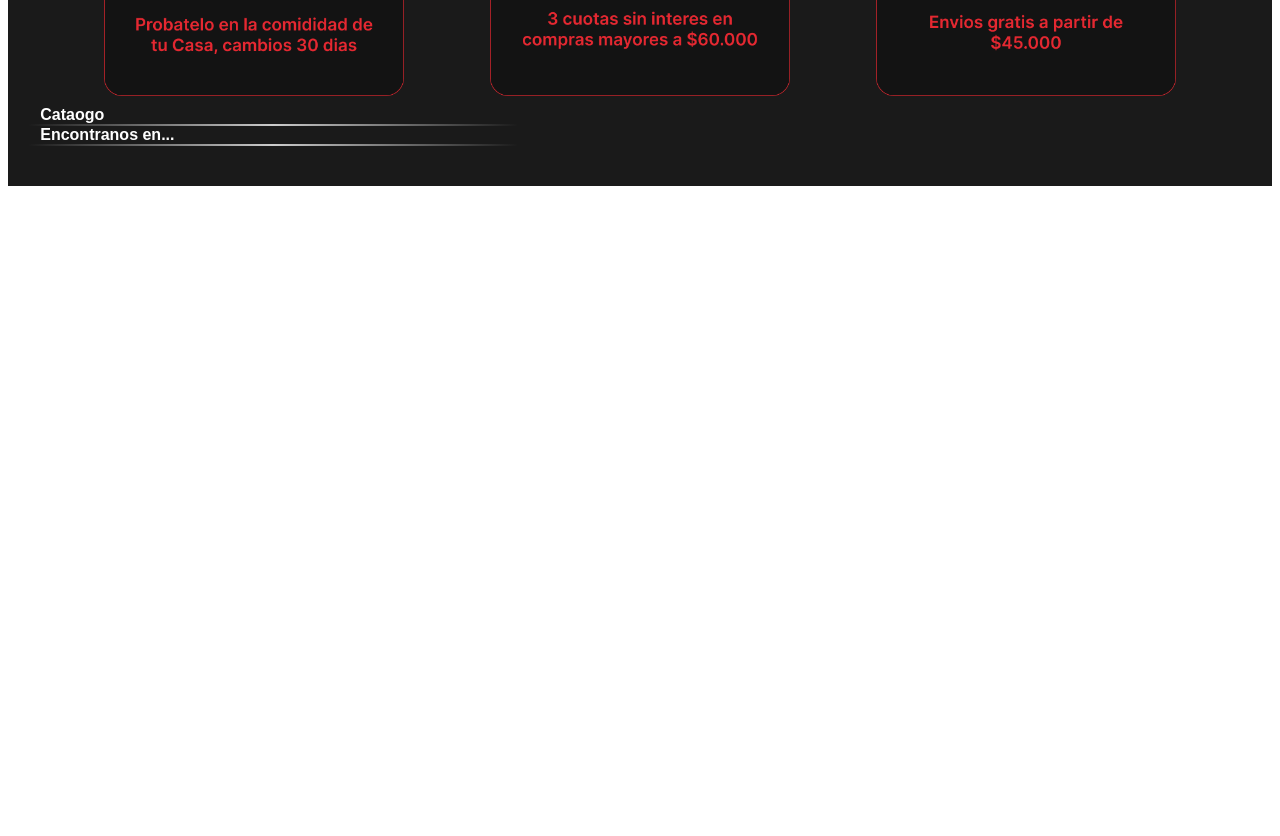
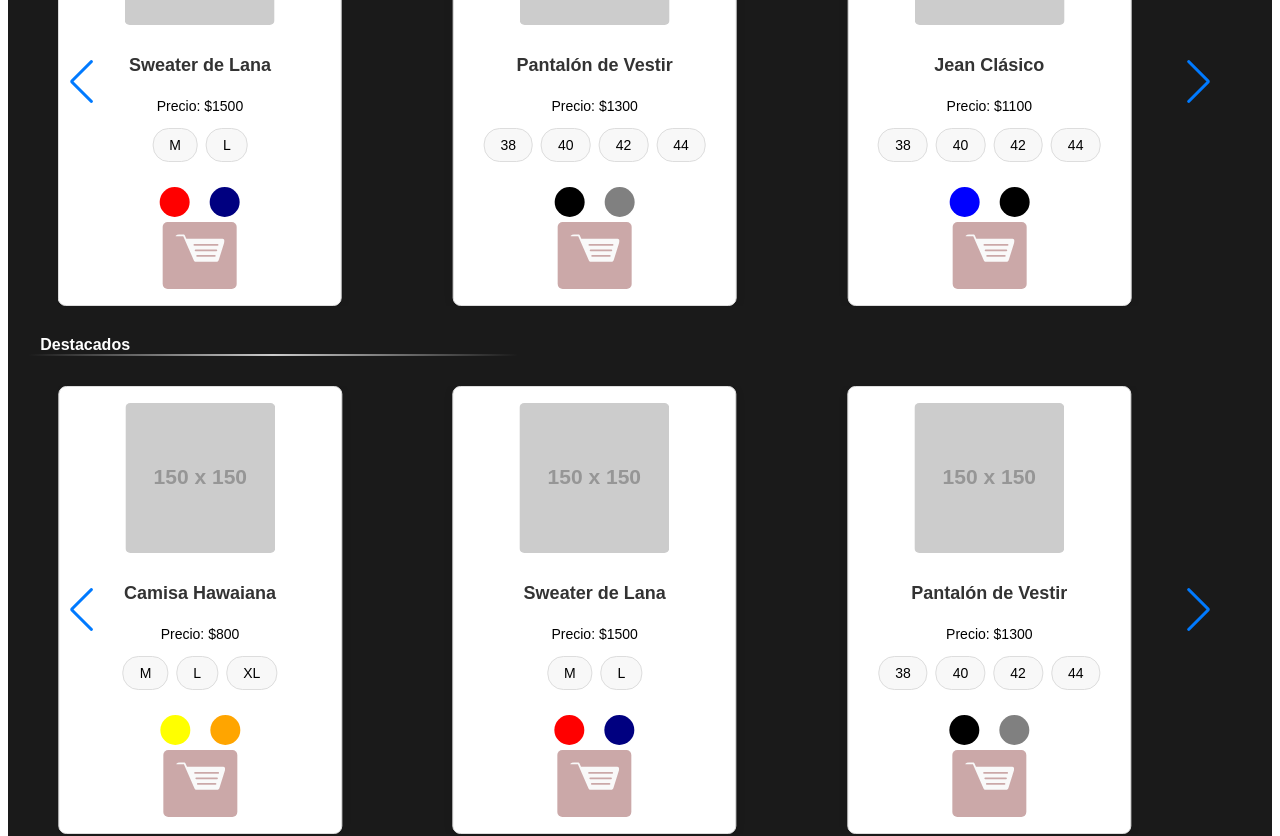
Before and after one commit to brigitteblau/mirrow-front, a React (Vite) app: page / in a window 1280 px wide. Shown: the part 800-1636 px from the top of the page. Before the commit the page ends 994 px from the top, so only its background shows below. Built offline with nearby package versions, Linux system fonts and the light colour scheme.

Commit message:
Add Swiper integration for product carousel on Home page; update product data structure to include promotional and featured flags

```diff
--- a/package.json
+++ b/package.json
@@ -14,7 +14,8 @@
     "jspdf-html2canvas": "^1.5.2",
     "react": "^18.3.1",
     "react-dom": "^18.3.1",
-    "react-router-dom": "^7.0.2"
+    "react-router-dom": "^7.0.2",
+    "swiper": "^11.2.1"
   },
   "devDependencies": {
     "@eslint/js": "^9.15.0",
--- a/src/components/pages/Home.jsx
+++ b/src/components/pages/Home.jsx
@@ -1,42 +1,56 @@
 import React, { useState, useEffect } from "react";
-// import { Link } from "react-router-dom";
-// import Map from "../layout/Map";
 import "../../css/pages/home.css";
+import ProductCard from "../products/Products";
+import { products } from "../../data/productos";
+import { Swiper, SwiperSlide } from 'swiper/react';
+import { Navigation, Pagination, Autoplay } from "swiper/modules";
+import 'swiper/css';
+import 'swiper/css/navigation';
+import 'swiper/css/pagination';
 
 const Home = () => {
   const [currentIndex, setCurrentIndex] = useState(0);
 
-  const colors = [
-   ' rgb(80, 164, 164)',
-    'rgb(101, 211, 174)',
-    'rgb(188, 235, 219)'
-  ];
+  // Colores para el carrusel
+  const colors = ["rgb(80, 164, 164)", "rgb(101, 211, 174)", "rgb(188, 235, 219)"];
+
 
   const nextSlide = () => {
     setCurrentIndex((prevIndex) => (prevIndex + 1) % colors.length);
   };
 
+  // Cambiar al slide anterior
   const prevSlide = () => {
-    setCurrentIndex(
-      (prevIndex) => (prevIndex - 1 + colors.length) % colors.length
-    );
+    setCurrentIndex((prevIndex) => (prevIndex - 1 + colors.length) % colors.length);
   };
 
+  // Cambiar slide automáticamente
   useEffect(() => {
     const interval = setInterval(nextSlide, 3000);
     return () => clearInterval(interval);
   }, []);
 
+  // Convierte los productos a un arreglo plano
+  const allProducts = Object.values(products).flat();
+  const destacados = allProducts.filter((product) => product.destacado);
+  const ofertas = allProducts.filter((product) => product.promocion);
+
   return (
     <div className="home-container">
       <div className="something-div">
         <div className="something">
-          <div className="carousel" style={{ transform: `translateX(-${currentIndex * 100}%)` }}>
+          <div
+            className="carousel"
+            style={{ transform: `translateX(-${currentIndex * 100}%)` }}
+          >
             {colors.map((color, index) => (
-             <div className="carousel-item" key={index} style={{ backgroundColor: color }}>
-             <h2> {index + 1}</h2>
-           </div>
-
+              <div
+                className="carousel-item"
+                key={index}
+                style={{ backgroundColor: color }}
+              >
+                <h2>{index + 1}</h2>
+              </div>
             ))}
           </div>
           <button className="carousel-control-prev" onClick={prevSlide}>
@@ -49,43 +63,74 @@ const Home = () => {
       </div>
 
       <section className="section">
-        <li> Ofertas </li>
-        <hr className="hr"/>
+        <li>Ofertas</li>
+        <hr className="hr" />
+        <div className="product-items">
+        <Swiper
+  modules={[Navigation, Pagination, Autoplay]}
+  spaceBetween={20}
+  slidesPerView={3}
+  navigation
+  // pagination={{ clickable: true }}
+  autoplay={{ delay: 1500 }}
+  loop
+>
+  {ofertas.map((product) => (
+    <SwiperSlide key={product.id}>
+      <ProductCard product={product} />
+    </SwiperSlide>
+  ))}
+</Swiper>
+        </div>
       </section>
 
       <section className="section">
-        <li> Destacado </li>
-        <div className="div-hr">
-          <hr className="hr"/>
+        <li>Destacados</li>
+        <hr className="hr" />
+        <div className="product-items">
+          {destacados.length > 0 ? (
+            <Swiper
+  modules={[Navigation, Pagination, Autoplay]} // Add Navigation here
+  spaceBetween={20}
+  slidesPerView={3}
+  navigation
+  // pagination={{ clickable: true }}
+  autoplay={{ delay: 3000 }} // Enables autoplay
+  loop
+>
+  {ofertas.map((product) => (
+    <SwiperSlide key={product.id}>
+      <ProductCard product={product} />
+    </SwiperSlide>
+  ))}
+</Swiper>
+          ) : (
+            <p>No hay productos destacados en este momento.</p>
+          )}
         </div>
       </section>
 
       <section className="special-section">
         <div className="div-img">
-          <img src="/img/home/casa.png" alt="logotipo de cambios mirrow" />
-          <img src="/img/home/cuotas.png" alt="logotipo de cuotas mirrow para eccomerce" />
-          <img src="/img/home/envios.png" alt="logotipo para envios gratis mirrow" />
+          <img src="/img/home/casa.png" alt="Logotipo de cambios Mirrow" />
+          <img src="/img/home/cuotas.png" alt="Logotipo de cuotas Mirrow para e-commerce" />
+          <img src="/img/home/envios.png" alt="Logotipo para envíos gratis Mirrow" />
         </div>
       </section>
 
+
+
       <section className="section">
-        <li>Cataogo</li>
+        <li>Encontranos en...</li>
         <div className="div-hr">
           <hr className="hr" />
         </div>
-      </section>
-
-      <section className="section">
-        <li> Encontranos en...</li>
-        <div className="div-hr">
-          <hr className="hr"/>
-        </div>
         <div className="div-map">
-          {/* <Map/> */}
+          {/* Aquí iría el componente Map */}
         </div>
       </section>
     </div>
   );
-}
+};
 
 export default Home;
--- a/src/components/products/Products.jsx
+++ b/src/components/products/Products.jsx
@@ -4,6 +4,7 @@ import { useCart } from "../../context/CartContext";
 import "../../css/products/productos.css";
 import { useNavigate } from "react-router-dom";
 import Popup from "../shared/PopUp";
+
 
 const ProductCard = ({ product }) => {
   const navigate = useNavigate();
@@ -17,7 +18,7 @@ const ProductCard = ({ product }) => {
   };
 
   const handleAddToCartClick = (e) => {
-    e.stopPropagation(); // Evita que el clic dispare la navegación
+    e.stopPropagation();
     if (selectedSize && selectedColor) {
       addToCart({ ...product, size: selectedSize, color: selectedColor, quantity: 1 });
     } else {
--- a/src/css/pages/home.css
+++ b/src/css/pages/home.css
@@ -151,6 +151,9 @@
 .div-map {
   margin: 20px;
 }
+.product-items{
+  margin: 30px;
+}
 
 @media (max-width: 768px) {
   .special-section {
--- a/src/data/productos.js
+++ b/src/data/productos.js
@@ -13,6 +13,7 @@ export const products = {
       subTypeId: 101,
       fabric: "100% algodón",
       colors: ["#FC7D62", "#90FC62"],
+      destacado: true,
     },
     {
       id: 2,
@@ -26,6 +27,7 @@ export const products = {
       subTypeId: 102,
       fabric: "Algodón y poliéster",
       colors: ["red", "darkgreen"],
+      destacado: false,
     },
   ],
   chombas: [
@@ -41,6 +43,7 @@ export const products = {
       subTypeId: 201,
       fabric: "Algodón peinado",
       colors: ["blue", "white"],
+      destacado: true,
     },
   ],
   buzos: [
@@ -56,6 +59,7 @@ export const products = {
       subTypeId: 301,
       fabric: "Algodón y poliéster",
       colors: ["black", "gray"],
+      promocion: "20% de descuento",
     },
   ],
   camisasHawaianas: [
@@ -71,6 +75,7 @@ export const products = {
       subTypeId: 401,
       fabric: "Viscosa",
       colors: ["yellow", "orange"],
+      promocion: "10% de descuento",
     },
   ],
   sweaters: [
@@ -86,6 +91,7 @@ export const products = {
       subTypeId: 501,
       fabric: "Lana 100%",
       colors: ["red", "navy"],
+      promocion: "Ultimos en stock!",
     },
   ],
   pantalones: [
@@ -101,6 +107,7 @@ export const products = {
       subTypeId: 601,
       fabric: "Gabardina",
       colors: ["black", "gray"],
+      promocion: true,
     },
   ],
   jeans: [
@@ -116,6 +123,7 @@ export const products = {
       subTypeId: 701,
       fabric: "Denim",
       colors: ["blue", "black"],
+      promocion: true,
     },
   ],
 };
```
Also changed, not shown: 1 other file (tests, documents, lock files or other folders).
